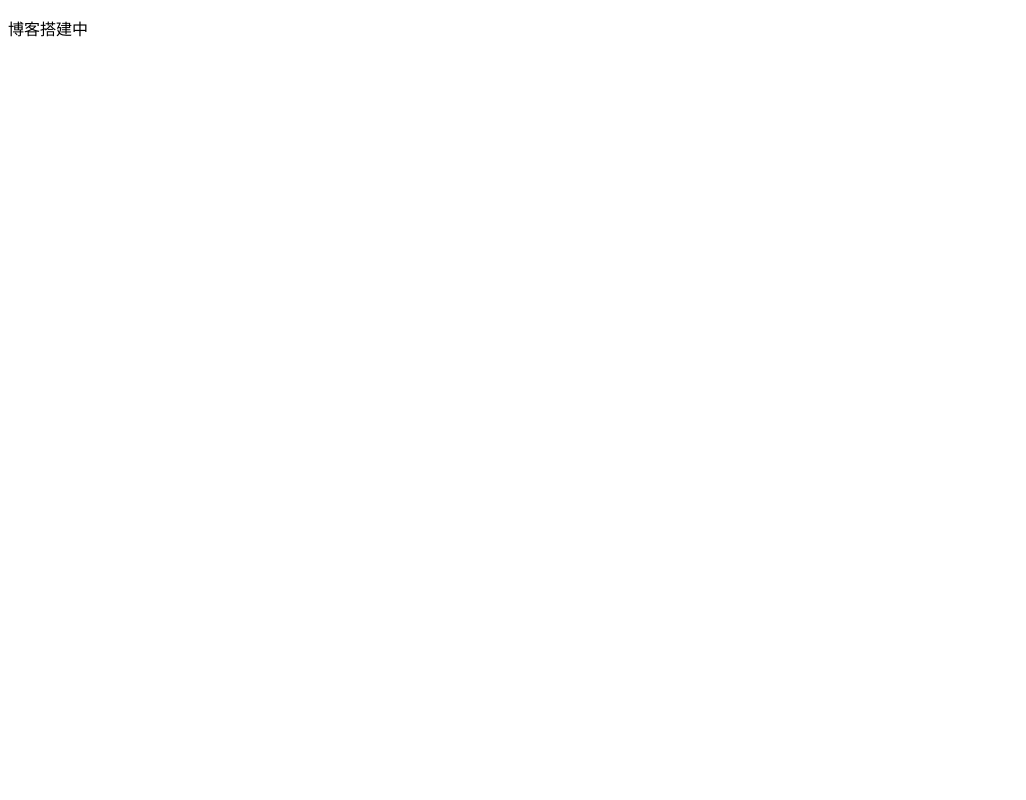
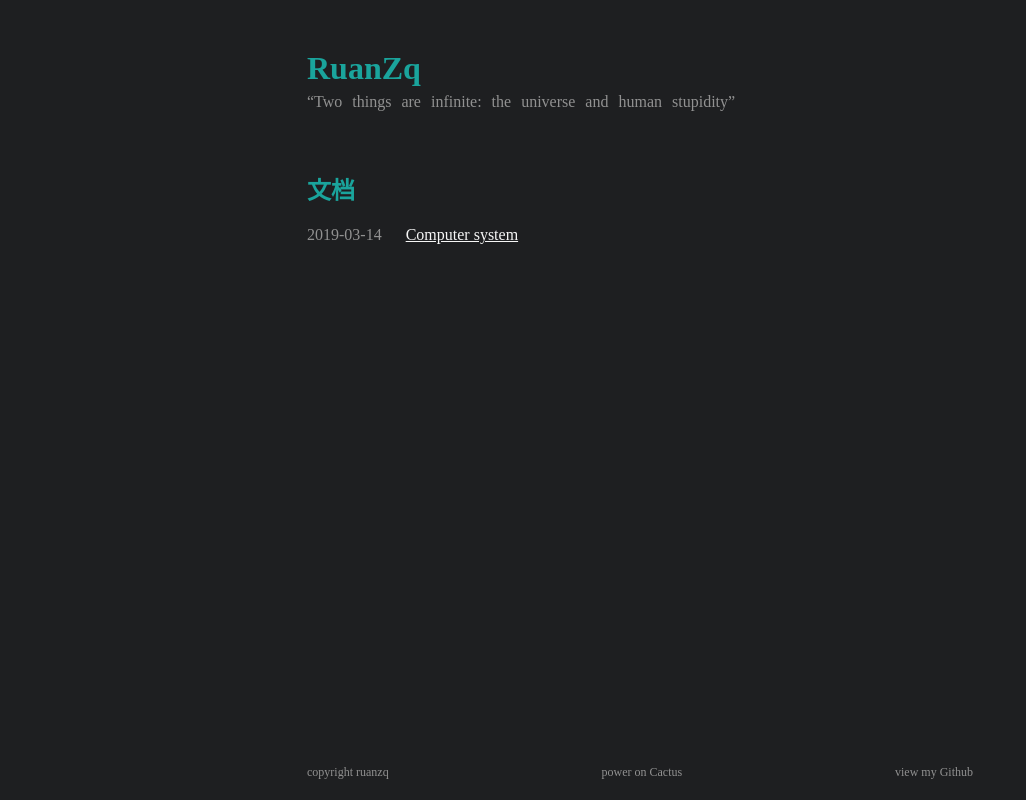
Before and after one commit to ruanzq/RH, a plain HTML site: page index.html in a window 1280 px wide. Shown: the whole page, without its empty margins (0-1026 px from the left). Drawn offline with Linux system fonts and the light colour scheme.

Commit message:
做了主页，写了一个JavaScript的函数，以备下次使用。

```diff
--- a/index.html
+++ b/index.html
@@ -3,8 +3,27 @@
 <head>
 	<title>♥你为什么不问问神奇海螺呢？</title>
 	<meta charset="utf-8">
+	<meta name="viewport" content="width=device-width,initial-scale=1.0,user-scalable=no">
+	<link rel="stylesheet" type="text/css" href="ui.css">
 </head>
 <body>
-<p>博客搭建中</p>
+	<div id="page">
+	<header>
+		<h1 id="blogName">RuanZq</h1>
+		<p id="bio">“Two things are infinite: the universe and human stupidity”</p>
+	</header>
+	<div id="entryBox">
+		<h2>文档</h2>
+		<div class="entry">
+			<div class="uploadTime">2019-03-14</div>
+			<div class="articleName">Computer system</div>
+		</div>
+	</div>
+	<div id="footer">
+		<span>copyright ruanzq</span>
+		<span>power on Cactus</span>
+		<span>view my Github</span>
+	</div>
+	</div>
 </body>
 </html>
--- /dev/null
+++ b/ui.css
@@ -0,0 +1,55 @@
+*{
+	padding: 0;
+	margin: 0;
+}
+html,body{
+	height: 100%;
+	background: #1e1f21;
+}
+#page{
+	width: 666px;
+	background: #1e1f21;
+	margin:0 auto;
+}
+header{
+	padding-top: 50px;
+}
+#blogName{
+	color: #1AA49c;
+}
+#bio{
+	color: #919191;
+	word-spacing: 6px;
+	margin: 6px 0;
+}
+#entryBox{
+	margin-top: 60px;
+}
+#entryBox>h2{
+	color: #1AA49c;
+	margin-bottom: 20px;
+}
+.entry > *{
+	display: inline-block;
+	margin: 0 10px;
+}
+.entry>.uploadTime{
+	color: #919191;
+	margin-left: 0;
+}
+.entry>.articleName{
+	color: #f6f6f6;
+	text-decoration: underline;
+}
+#footer{
+	width: 666px;
+	position: fixed;
+	bottom: 0;
+	padding-bottom: 20px;
+	display: flex;
+	justify-content: space-between;
+}
+#footer>*{
+	color: #919191;
+	font-size: 9pt;
+}
```
Also changed, not shown: loader.js (added, +34 -0 lines).
